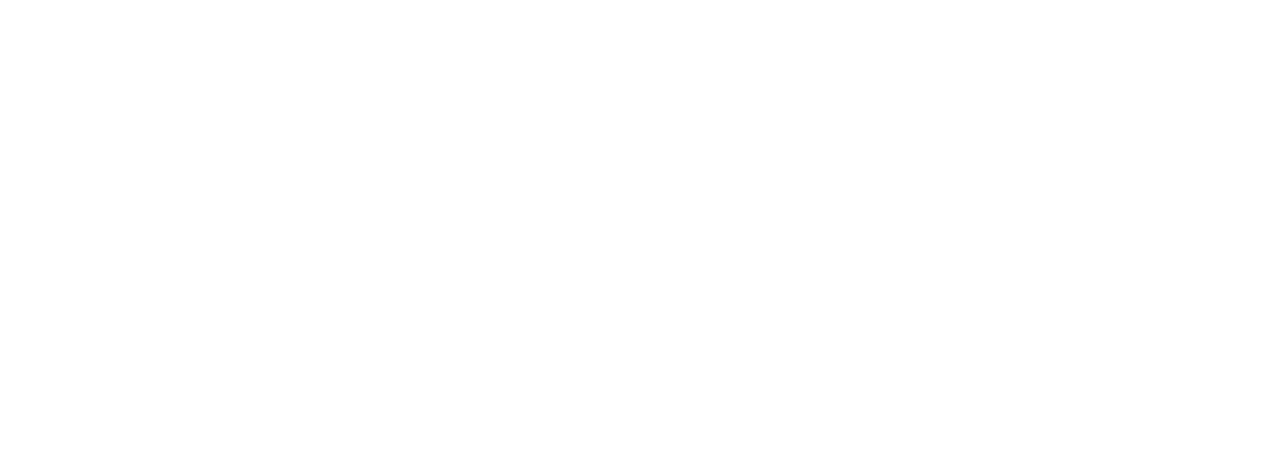
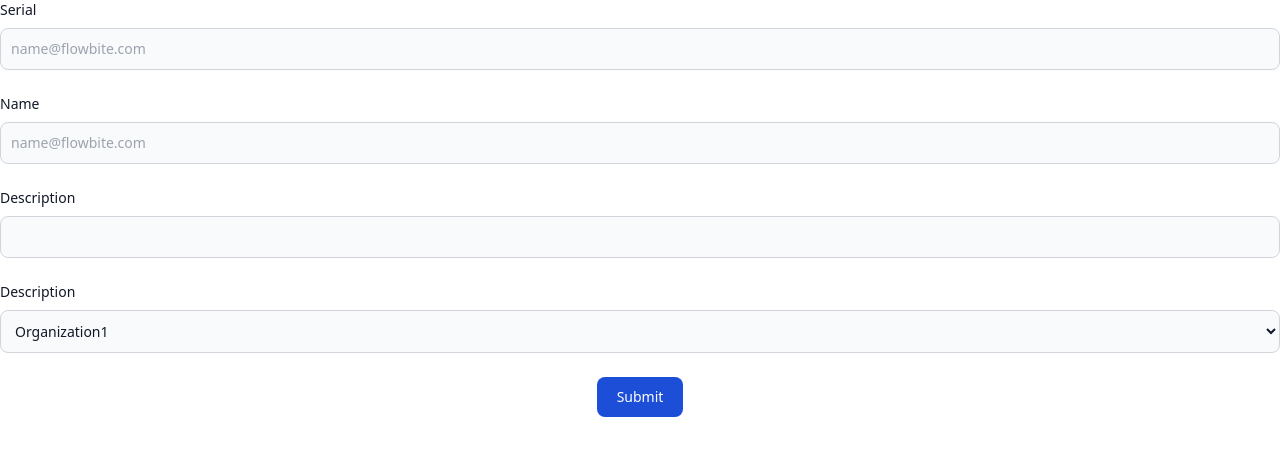
Before and after one commit to itaminul/ERP-front-end, a React (Create React App) app: page /editDepartment in a window 1280 px wide. Before the commit this address had no page. Shown: the top 456 px of the page. Built offline with nearby package versions, Linux system fonts and the light colour scheme; no server answers.

Commit message:
create edit form

```diff
--- a/package.json
+++ b/package.json
@@ -4,6 +4,7 @@
   "private": true,
   "dependencies": {
     "@material-tailwind/react": "^2.1.1",
+    "@reduxjs/toolkit": "^1.9.5",
     "@testing-library/jest-dom": "^5.17.0",
     "@testing-library/react": "^13.4.0",
     "@testing-library/user-event": "^13.5.0",
@@ -14,6 +15,7 @@
     "dotenv": "^16.3.1",
     "react": "^18.2.0",
     "react-dom": "^18.2.0",
+    "react-redux": "^8.1.2",
     "react-router-dom": "^6.14.2",
     "react-scripts": "5.0.1",
     "react-toastify": "^9.1.3",
--- a/src/App.tsx
+++ b/src/App.tsx
@@ -15,6 +15,7 @@
 import Index from './components/pages/hr/setup/department/DeptIndex';
 import InventoryDashboard from './components/pages/inventory/InventoryDashboard';
 import DrawerSideBar from './components/layouts/DrawerSidebar';
+import EditDepartment from './components/pages/hr/setup/department/EditDepartment';
 
 function App() {
   return (
@@ -32,6 +33,8 @@
         {/* inventory */}
         <Route path='/inventory' element={<InventoryDashboard />} />
         <Route path='/drawerSideBar' element={<DrawerSideBar />} />
+        <Route path='/editDepartment' element={<EditDepartment />} />
+
 
       </Routes>
     </div>
--- a/src/components/pages/hr/setup/department/DeptIndex.tsx
+++ b/src/components/pages/hr/setup/department/DeptIndex.tsx
@@ -4,19 +4,33 @@
 import HrLeftSideBar from "../../../../layouts/HrLeftSideBar"
 import CreateDept from "./CreateDept";
 import { Link } from "react-router-dom";
-
-
+import EditDepartment from "./EditDepartment";
 
 const DeptIndex = () => {
     const accessToken = localStorage.getItem('accessToken');
 
     const [showModal, setShowModal] = useState(false);
+    const[showEditModal, setShowEditModal] = useState(false)
+
+    const[deptId, setDeptId] = useState(null)
+
     const toggleModal = () => {
         setShowModal(!showModal);
     }
+
+    const editModal = (event: any) => {
+        const id = event?.currentTarget.getAttribute('data-value');
+        setShowEditModal(!showEditModal)
+        setDeptId(id)
+    }
+
+
     const onClose = () => {
         setShowModal(false);
+        setShowEditModal(false);
     }
+
+
     const [data, setData] = useState<any[]>([]);
     const [loading, setLoading] = useState(true)
 
@@ -50,16 +64,22 @@
     if(loading) {
         return <div>Loading......</div>
     }
+
+    console.log("deptIddeptId", deptId)
     return (
         <>
             <HrLeftSideBar />
-
             <button onClick={toggleModal}>Create</button>
-
             <Modal open={showModal} onClose={onClose} title="Add New Department" modalSize="max-w-lg" modalPadding="px-96" closeButtonPadding="ml-6" toggle={function (): void {
                 throw new Error("Function not implemented.");
             }} >
                 <CreateDept onClose={onClose} children={undefined} />
+            </Modal>
+
+            <Modal open={showEditModal} onClose={onClose} title="Edit New Department" modalSize="max-w-lg" modalPadding="px-96" closeButtonPadding="ml-6" toggle={function (): void {
+                throw new Error("Function not implemented.");
+            }} >
+                <EditDepartment deptId={deptId} onClose={onClose} children={undefined} />
             </Modal>
 
             <div className="flex flex-col px-8">
@@ -93,9 +113,8 @@
                                                 {item.orgId}
                                             </td>
                                             <td>
-                                                <Link to="/editDepartment">Edit</Link>
+                                                <button data-value={item.id} onClick={editModal}> Edit</button>
                                             </td>
-
                                         </tr>
                                     ))}
                                 </tbody>
--- a/src/components/pages/hr/setup/department/EditDepartment.tsx
+++ b/src/components/pages/hr/setup/department/EditDepartment.tsx
@@ -1,7 +1,77 @@
-const EditDepartment = () => {
+import { useCallback, useEffect, useState } from "react";
+interface PrevData {
+    departmentName: string
+}
+const EditDepartment = (props: any) => {
+    const id = props.deptId;
+    console.log("pp", Number(id))
+    const accessToken = localStorage.getItem('accessToken');
+    const [previousData, setPreviousData] = useState<PrevData>({
+        departmentName: ''
+    })
+    const previouseDataInfo = useCallback(async () => {
+
+        try {
+            const response = await fetch(`${process.env.REACT_APP_API_URL}/department/byId/${Number(id)}`, {
+                method: 'GET',
+                headers: {
+                    'Content-Type': 'application/json',
+                    Authorization: `Bearer ${accessToken}`
+                }
+
+            })
+                .then(response => response.json())
+                .then(data => setPreviousData(data))
+                .catch(error => console.error("Error fetching data : ", error))
+
+        } catch (error) {
+            console.log("error", error)
+
+        }
+    }, [])
+
+    useEffect(() => {
+        previouseDataInfo()
+    }, [])
+    console.log("previousData", previousData)
+
+    const handleChange = () => {
+
+    }
+
+    const handleSubmit = () => {
+
+    }
     return (
         <>
-        editDepartment
+
+            <form onSubmit={handleSubmit}>
+                <div>
+                </div>
+                <div className="mb-6">
+                    <label className="block text-left mb-2 text-sm font-medium text-gray-900 dark:text-white">Serial</label>
+                    <input type="text" name="serialNo" onChange={handleChange} className="bg-gray-50 border border-gray-300 text-gray-900 text-sm rounded-lg focus:ring-blue-500 focus:border-blue-500 block w-full p-2.5 dark:bg-gray-700 dark:border-gray-600 dark:placeholder-gray-400 dark:text-white dark:focus:ring-blue-500 dark:focus:border-blue-500" placeholder="name@flowbite.com" required />
+                </div>
+                <div className="mb-6">
+                    <label className="block text-left mb-2 text-sm font-medium text-gray-900 dark:text-white">Name</label>
+                    <input type="text" name="departmentName" onChange={handleChange} className="bg-gray-50 border border-gray-300 text-gray-900 text-sm rounded-lg focus:ring-blue-500 focus:border-blue-500 block w-full p-2.5 dark:bg-gray-700 dark:border-gray-600 dark:placeholder-gray-400 dark:text-white dark:focus:ring-blue-500 dark:focus:border-blue-500" placeholder="name@flowbite.com" required />
+                </div>
+                <div className="mb-6">
+                    <label className="block text-left mb-2 text-sm  font-medium text-gray-900 dark:text-white">Description</label>
+                    <input type="text" name="departmentDes" onChange={handleChange} className="bg-gray-50 border border-gray-300 text-gray-900 text-sm rounded-lg focus:ring-blue-500 focus:border-blue-500 block w-full p-2.5 dark:bg-gray-700 dark:border-gray-600 dark:placeholder-gray-400 dark:text-white dark:focus:ring-blue-500 dark:focus:border-blue-500" required />
+                </div>
+                <div className="mb-6">
+                    <label className="block text-left mb-2 text-sm  font-medium text-gray-900 dark:text-white">Description</label>
+                    <select name="orgId" className="bg-gray-50 border border-gray-300 text-gray-900 text-sm rounded-lg focus:ring-blue-500 focus:border-blue-500 block w-full p-2.5 dark:bg-gray-700 dark:border-gray-600 dark:placeholder-gray-400 dark:text-white dark:focus:ring-blue-500 dark:focus:border-blue-500">
+                        <option value="1">Organization1</option>
+                        <option value="2">Organization2</option>
+                        <option value="3">Organization3</option>
+                    </select>
+                </div>
+                <button type="submit" className="text-white bg-blue-700 hover:bg-blue-800 focus:ring-4 focus:outline-none focus:ring-blue-300 font-medium rounded-lg text-sm w-full sm:w-auto px-5 py-2.5 text-center dark:bg-blue-600 dark:hover:bg-blue-700 dark:focus:ring-blue-800">Submit</button>
+            </form>
+
+
         </>
     )
 }
--- /dev/null
+++ b/src/redux/store/store.js
@@ -0,0 +1,8 @@
+import { configureStore } from "@reduxjs/toolkit";
+
+export const store = configureStore ({
+    reducer: {}
+})
+
+export type  RootState = ReturnType<typeof store.getState>
+export type AppDispatch = typeof store.dispatch
```
Also changed, not shown: 1 other file (tests, documents, lock files or other folders).
